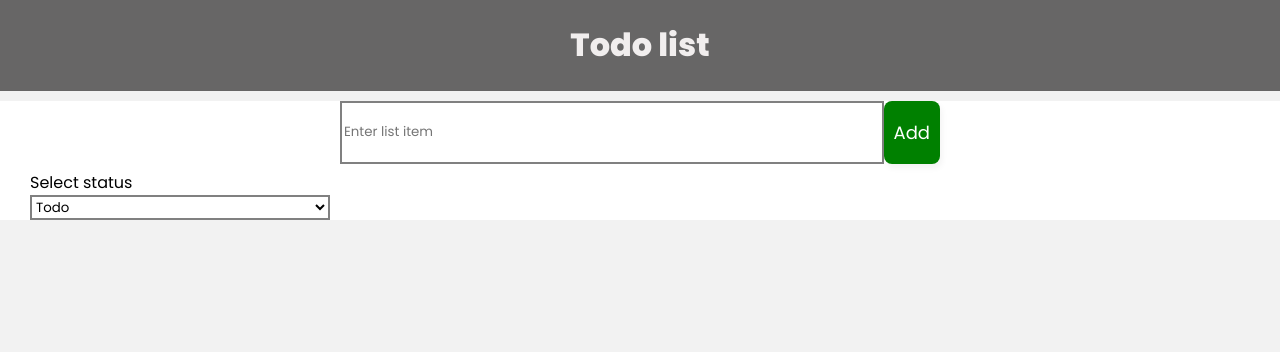
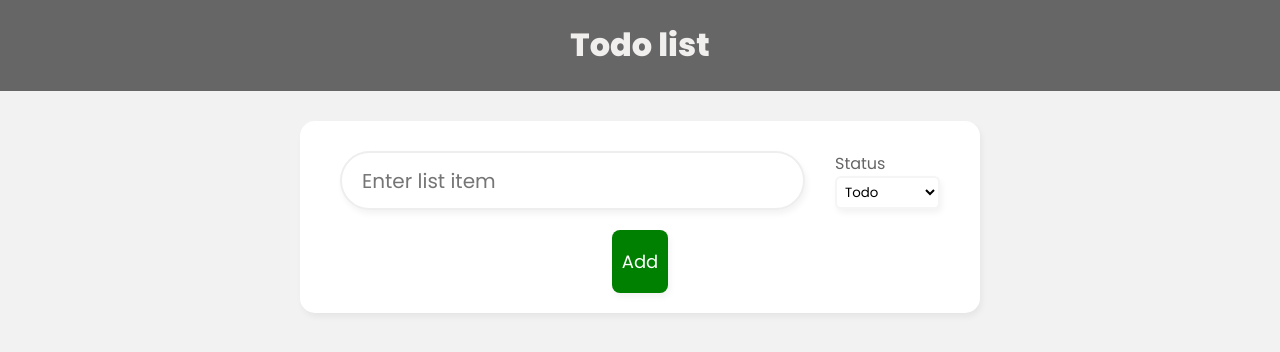
Before and after one commit to Akshaytr31/todo-list, a Vue app: page / in a window 1280 px wide. Shown: the top 352 px of the page. Built offline with nearby package versions, Linux system fonts and the light colour scheme.

Commit message:
style:add styles

```diff
--- a/src/components/InputForm.vue
+++ b/src/components/InputForm.vue
@@ -2,16 +2,16 @@
   <div class="main-container">
     <form @submit.prevent="addTodo" class="from-input">
       <input type="text" placeholder="Enter list item" v-model="newTask" />
-      <BaseButtons variant="primary" text="Add"/>
-    </form>
       <div class="select-box">
-      <label for="type">Select status</label>
+        <label for="type">Status</label>
         <select name="type" id="type" v-model="form.type" class="select">
           <option value="todo">Todo</option>
           <option value="pending">In Progress</option>
           <option value="done">Done</option>
         </select>
       </div>
+    </form>
+    <BaseButtons variant="primary" text="Add"/>
   </div>
 </template>
 
@@ -38,36 +38,59 @@ const addTodo = () => {
 <style lang="scss" scoped>
 .main-container {
   background: #fff;
+  padding: 20px 40px;
+  max-width: 600px;
+  margin: 30px auto 0 auto;
+  border-radius: 15px;
+  box-shadow: 2px 4px 6px rgba(0, 0, 0, 0.05);
+  display: flex;
+  flex-direction: column;
+  align-items: center;
+  gap: 10px;
+}
+.from-input{
+  display: flex;
+  gap: 30px;
+  justify-content: space-between;
+  width: 100%;
 }
 .select {
-  border: 2px solid gray;
+  border: 2px solid rgb(245, 245, 245);
   background: #fff;
   max-width: 300px;
+  border-radius:6px ;
+  box-shadow: 2px 4px 6px rgba(0, 0, 0, 0.05);
+  padding: 4px;
 }
 .select:focus {
   outline: none;
 }
+input::placeholder{
+  font-size: 20px;
+}
 .select-box {
   background: #fff;
   display: flex;
-  padding-inline: 30px;
+  // padding-inline: 30px;
   flex-direction: column;
-  color: #000;
+  color: #676565;
 }
 form {
   display: flex;
   max-width: 600px;
   background: #fff;
   height: 59px;
-  padding-inline: 30px;
+  // padding-inline: 30px;
   margin: 10px auto;
   border-radius: 5px;
 }
 input {
   outline: none;
-  border: 2px gray solid;
-  height: 57px;
+  border: 2px rgb(238, 238, 238) solid;
   width: 100%;
+  border-radius: 50px;
+  padding: 20px 20px 13px 20px;;
+  box-shadow: 2px 4px 6px rgba(0, 0, 0, 0.05);
 }
 button {
   height: 63px;
@@ -81,4 +104,8 @@ button {
   font-size: 40px;
   box-shadow: 2px 4px 6px rgba(0, 0, 0, 0.05);
 }
+.select option{
+  background: rgb(255, 255, 255);
+  border: none;
+}
 </style>
```
Lines whose indentation alone changed are shown as unchanged.
